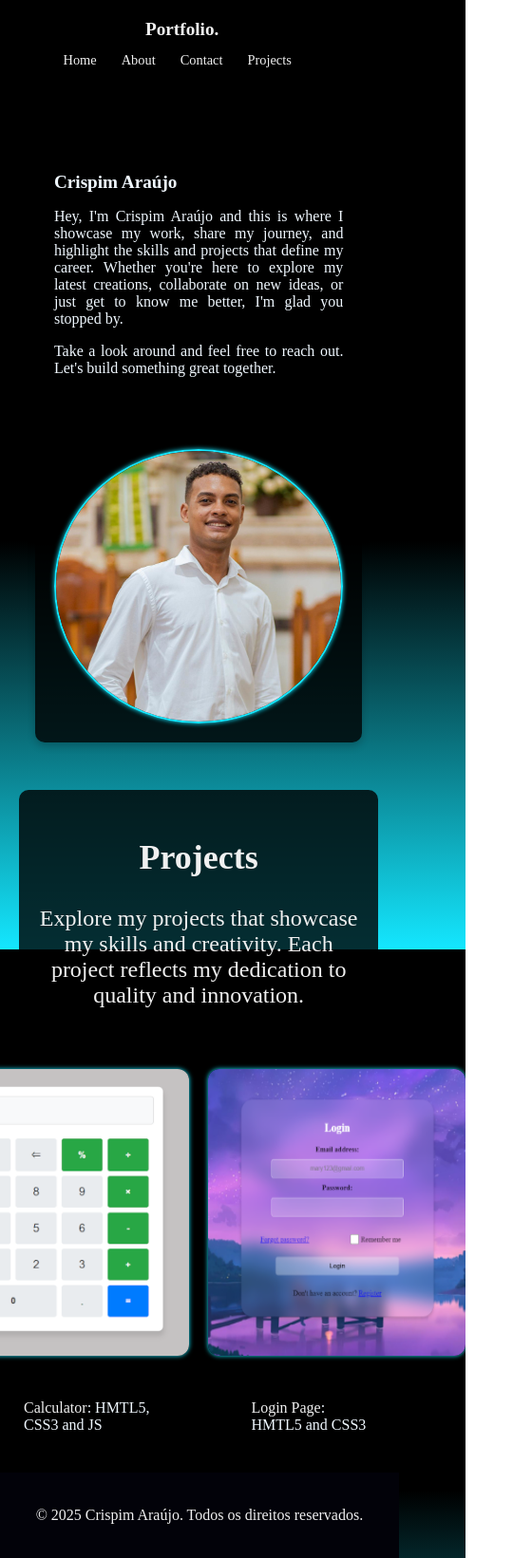
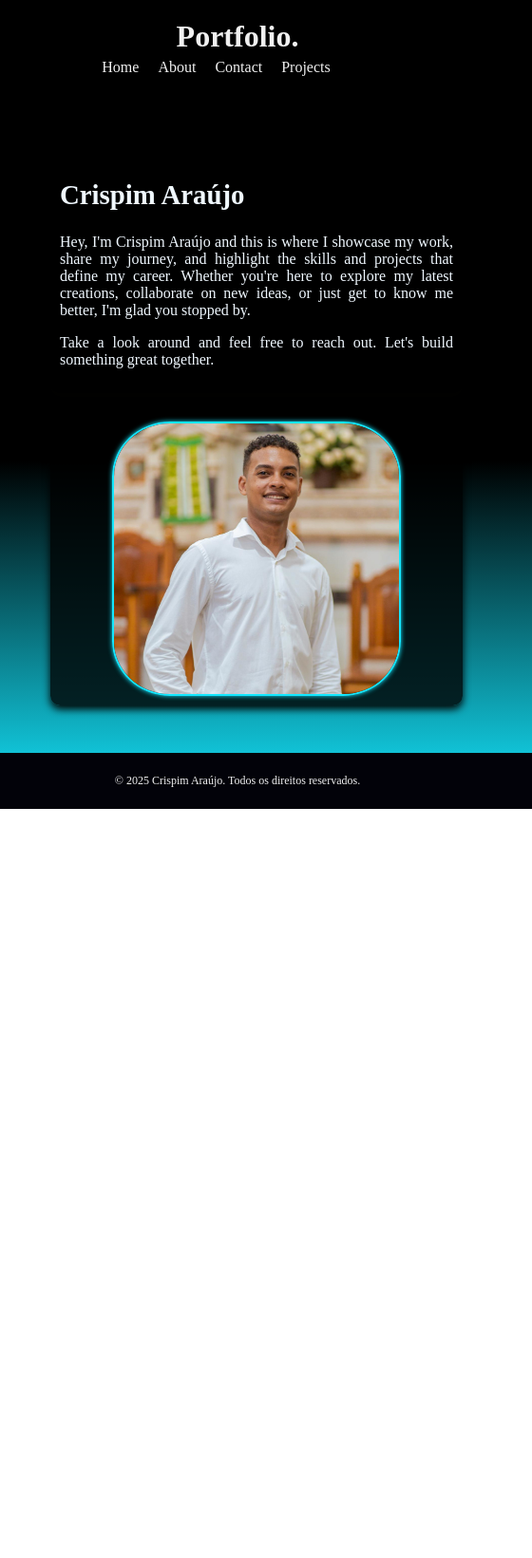
Before and after one commit to CrispyMaraujo/portfolio, a plain HTML site: page index.html in a window 390 px wide. Shown: the whole page at 95% size, 560 px wide, since content can reach past the window. After the commit the page ends 852 px from the top, so only its background shows below. Drawn offline with Linux system fonts and the light colour scheme.

Commit message:
Trying to make the responsivity

```diff
--- a/index.html
+++ b/index.html
@@ -16,9 +16,9 @@
         <nav>
             <ul class="nav-links">
                 <li><a href="#home">Home</a></li>
-                <li><a href="#About">About</a></li>
-                <li><a href="#contact">Contact</a></li>
-                <li><a href="#projects">Projects</a></li>
+                <li><a href="pages/about.html">About</a></li>
+                <li><a href="pages/contact.html">Contact</a></li>
+                <li><a href="pages/projects.html">Projects</a></li>
             </ul>
         </nav>
     </header>
@@ -33,20 +33,6 @@
                 <img id="my-image" src="image/eu.jpg" alt="Imagem de Crispim Araújo">
             </div>
         </section>
-        <section>
-            <div class="project-text">
-                <h2>Projects</h2>
-                <p>Explore my projects that showcase my skills and creativity. Each project reflects my dedication to quality and innovation.</p>
-            </div>
-            <div class="project-images">
-                <img class="project-image" src="image/calculator_page.png" alt="calculator page image">
-                <img class="project-image" src="image/login_page.png" alt="login and register page image">
-            </div>
-            <div class="project-links">
-                <p><a href="https://crispymaraujo.github.io/calculator_page/">Calculator</a>: HMTL5, CSS3 and JS</p>
-                <p><a href="https://crispymaraujo.github.io/login_register_page/">Login Page</a>: HMTL5 and CSS3</p>
-            </div>
-        </section>
         <script src="script/script.js"></script>
     </main>
     <footer>
--- a/styles/style.css
+++ b/styles/style.css
@@ -1,5 +1,7 @@
+/* Arquivo CSS para o portfólio */
+
 body{
-    height: 1000px;
+    height: 100%;
     width: 97%;
     font-family: 'Times New Roman', Times, serif;
     display: flex;
@@ -19,7 +21,7 @@ main{
     flex-direction: column;
     padding: 20px;
     margin: 0 auto;
-    max-width: 100%;
+    width: 100%;
 }
 
 header{
@@ -77,7 +79,7 @@ section.intro>div{
     text-align: justify;
     color: aliceblue;
     background-color: rgba(0, 0, 0, 0.8);
-    box-shadow: 0 4px 8px rgba(2, 2, 0, 0.2);
+    box-shadow: 0 4px 8px rgb(2, 2, 0);
     margin: auto 10px;
     width: 100%;
     height: 300px;
@@ -96,36 +98,61 @@ div.intro-image{
 }
 
 #my-image{
-    max-width: 50%;
-    min-width: 300px;
+    width: 300px;
     height: auto;
-    border-radius: 50%;
+    border-radius: 20%;
     border: 2px solid #14e7ff;
     box-shadow: 0 0 5px #14e7ff;
 }
 
-div.intro-image:hover img{
-    border: 2px solid #1476ff;
-    box-shadow: 0 0 5px #1476ff;
-}
+/* Seção de Projetos */
 
 .project-text{
     text-align: center;
     padding: 20px;
-    font-size: 1.5em;
+    font-size: 14pt;
     color: #f0f0f0;
     margin-top: 20px;
-    background-color: rgba(0, 0, 0, 0.8);
+    background-color: rgba(0, 0, 0, 0.893);
     border-radius: 10px;
+    display: flex;
+    flex-direction: column;
+    justify-content: center;
+    align-items: center;
+}
+
+#calculator-div{
+    width: 850px;
+    display: flex;
+    justify-content: left;
+    align-items: center;
+    gap: 20px;
+    text-align: justify;
+    padding: 10px;
+}
+
+#login-div{
+    width: 850px;
+    display: flex;
+    justify-content: left;
+    align-items: center;
+    gap: 20px;
+    text-align: justify;
+    padding: 10px;
+}
+
+.project-text a{
+    color: #14e7ff;
+    text-decoration: underline;
 }
 
 .project-images{
     display: flex;
     justify-content: center;
-    gap: 20px;
+    gap: 115px;
     padding: 20px;
-    max-width: 450px;
-    max-height: 450px;
+    width: 300px;
+    height: 300px;
     margin: 0 auto;
 }
 
@@ -154,79 +181,135 @@ footer{
     bottom: 0;
     width: 100.4%;
 }
+
 /* Responsividade */
 
-@media (max-width: 1300px) {
-    header>h1 {
-        font-size: 2em;
-        margin-right: 20px;
-    }
-    header{
-        margin-right: 20px;
-    }
-    .nav-links>li {
-        font-size: 1.2em;
-        padding: 10px;
-    }
-    section.intro>div {
-        flex: 1 1 100%;
-        margin: 10px 0;
-        max-width: 90%;
+@media (max-width: 1450px) {
+    body {
         width: 100%;
     }
-    img {
-        max-width: 60%;
-    }
-}
-
-@media (max-width: 800px) {
-    header{
-        width: 100%;
+    header {
         flex-direction: column;
         align-items: center;
-        margin: 0 auto;
     }
-
-    header>h1 {
-        font-size: 1.8em;
-        margin-bottom: 10px;
-        margin-right: 35px;
-    }
-    section.intro>div {
-        flex: 1 1 100%;
-        margin: 10px 0;
-    }
-    img {
-        max-width: 80%;
-    }
-}
-
-@media (max-width: 650px) {
-    header>h1 {
-        font-size: 1.5em;
-    }
-    .nav-links>li {
-        font-size: 1em;
-        padding: 5px;
+    .nav-links {
+        flex-direction: row;
+        align-items: center;
+        gap: 10px;
     }
     section.intro {
         flex-direction: column;
+    }
+    section.intro > div {
+        width: 90%;
+        margin: 10px auto;
+    }
+
+    div.intro-image{
+        display: flex;
+        justify-content: center;
         align-items: center;
+        max-width: 100%;
     }
-    section.intro>div>h2 {
-        font-size: 1.5em;
+    #my-image {
+        max-width: 50%;
     }
 }
 
 @media (max-width: 500px) {
-    header>h1 {
-        font-size: 1.2em;
+    body {
+        width: 500px;
+        align-items: center;
     }
-    .nav-links>li {
-        font-size: 0.9em;
-        padding: 3px;
+    header {
+        flex-direction: column;
+        gap: 0;
+        align-items: center;
+        width: 100%;
     }
-    section.intro>div>h2 {
-        font-size: 1.2em;
+
+    h1 {
+        font-size: 1.5em;
+        margin: 0;
+        padding: 0;
+        color: #f0f0f0;
+        display: flex;
+        justify-content: center;
+        align-items: center;
+        width: 100%;
+    }
+
+    nav {
+        width: 100px;
+        display: flex;
+        justify-content: center;
+        text-align: center;
+        padding: 0;
+        margin: 0;
+    }
+    .nav-links {
+        flex-direction: row;
+        align-items: center;
+        gap: 10px;
+    }
+    section.intro {
+        flex-direction: column;
+    }
+    section.intro > div {
+        width: 90%;
+        margin: 10px auto;
+    }
+    #my-image {
+        max-width: 80%;
+    }
+    .project-images {
+        flex-direction: column;
+        align-items: center;
+    }
+    .project-text {
+        font-size: 12pt;
+        padding: 10px;
+    }
+    .project-links {
+        flex-direction: column;
+        align-items: center;
+        gap: 10px;
+    }
+    #calculator-div, #login-div {
+        flex-direction: column;
+        align-items: center;
+        width: 100%;
+    }
+    .project-image {
+        width: 100%;
+        max-width: 300px;
+    }
+    .project-links a {
+        font-size: 14px;
+    }
+    footer {
+        font-size: 12px;
+        padding: 10px;
+        width: 600px;
+    }
+    .nav-links > li {
+        font-size: 1em;
+        padding: 5px;
+    }
+    section.intro > div {
+        height: auto;
+        padding: 10px;
+    }
+    #my-image {
+        width: 100%;
+        max-width: 300px;
+    }
+    .project-text a {
+        font-size: 14px;
+    }
+
+    #projects {
+        width: 350px;
+        padding: 10px;
     }
 }
```
Also changed, not shown: pages/about.html (added, +21 -0 lines), pages/contact.html (added, +21 -0 lines), pages/projects.html (added, +44 -0 lines).
